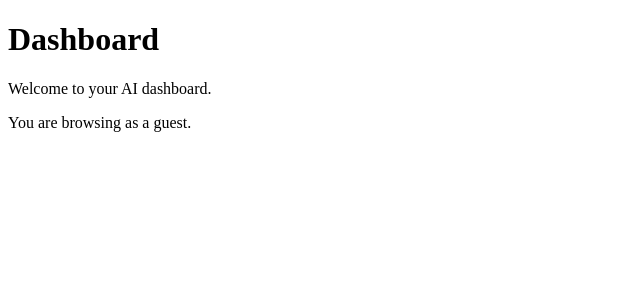
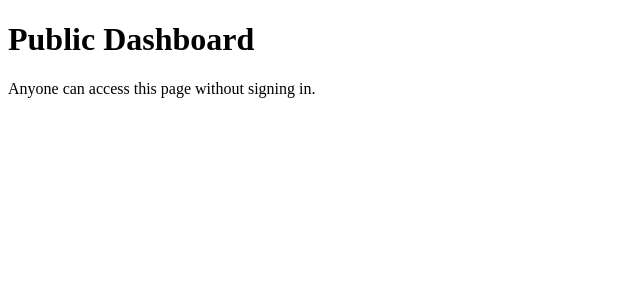
Before and after one commit to galliaiassistant-commits/ai-autoreply-saas, a Next.js app: page /dashboard in a window 1280 px wide. Shown: the top 300 px of the page, without its empty margins (0-640 px from the left). Built offline with nearby package versions, Linux system fonts and the light colour scheme; no server answers.

Commit message:
make app public

```diff
--- a/app/dashboard/page.tsx
+++ b/app/dashboard/page.tsx
@@ -1,31 +1,13 @@
-"use client"
-
-import { useUser } from "@clerk/nextjs"
-
 export default function DashboardPage() {
-  const { user } = useUser()
-
   return (
     <div className="min-h-screen p-8">
-      <h1 className="text-3xl font-bold mb-4">
-        Dashboard
+      <h1 className="text-3xl font-bold">
+        Public Dashboard
       </h1>
 
-      <p className="text-gray-600 mb-6">
-        Welcome to your AI dashboard.
+      <p className="mt-4">
+        Anyone can access this page without signing in.
       </p>
-
-      {user ? (
-        <div className="p-4 border rounded-lg">
-          <p>
-            Signed in as: {user.primaryEmailAddress?.emailAddress}
-          </p>
-        </div>
-      ) : (
-        <div className="p-4 border rounded-lg">
-          <p>You are browsing as a guest.</p>
-        </div>
-      )}
     </div>
   )
 }
```
